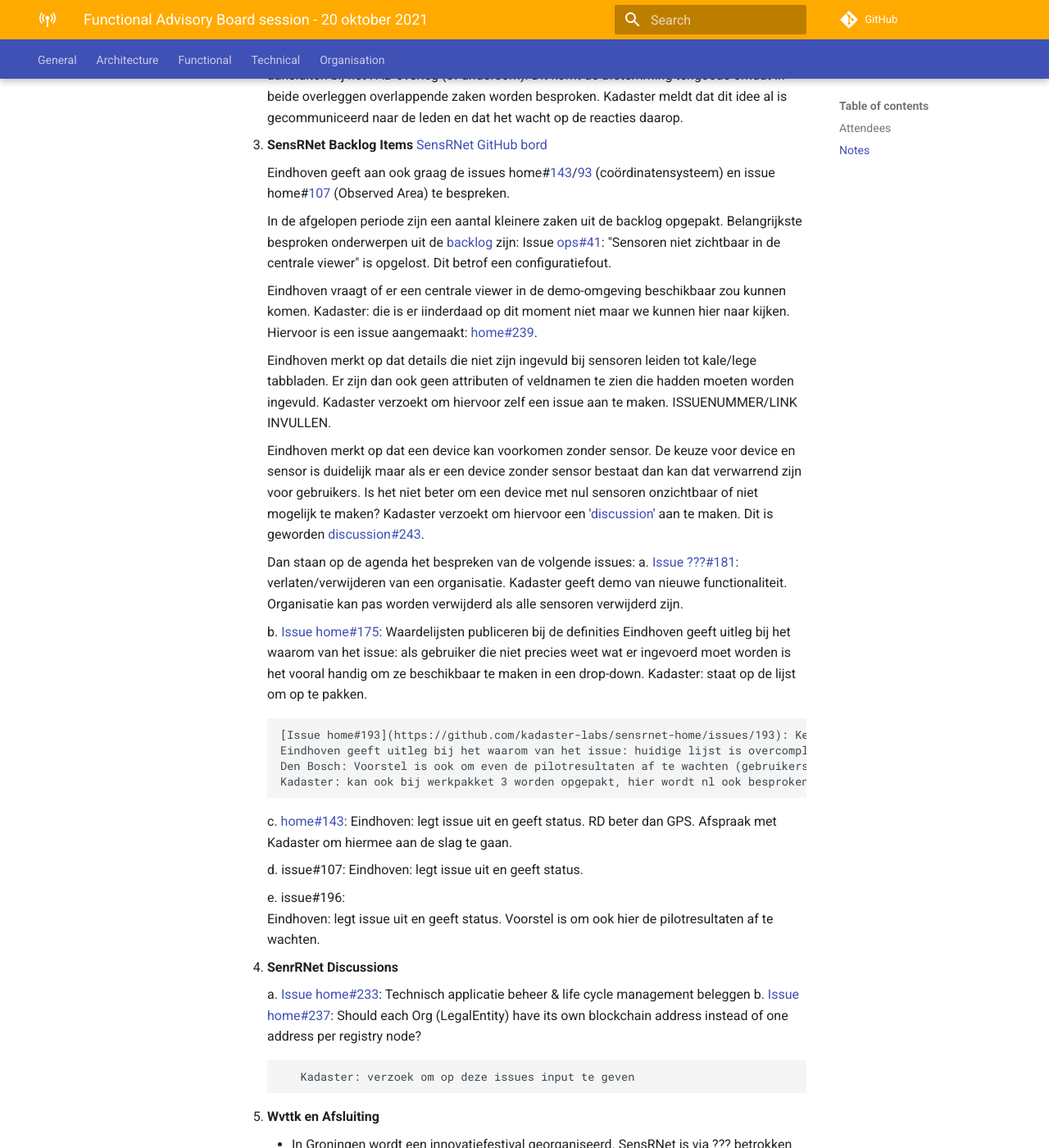
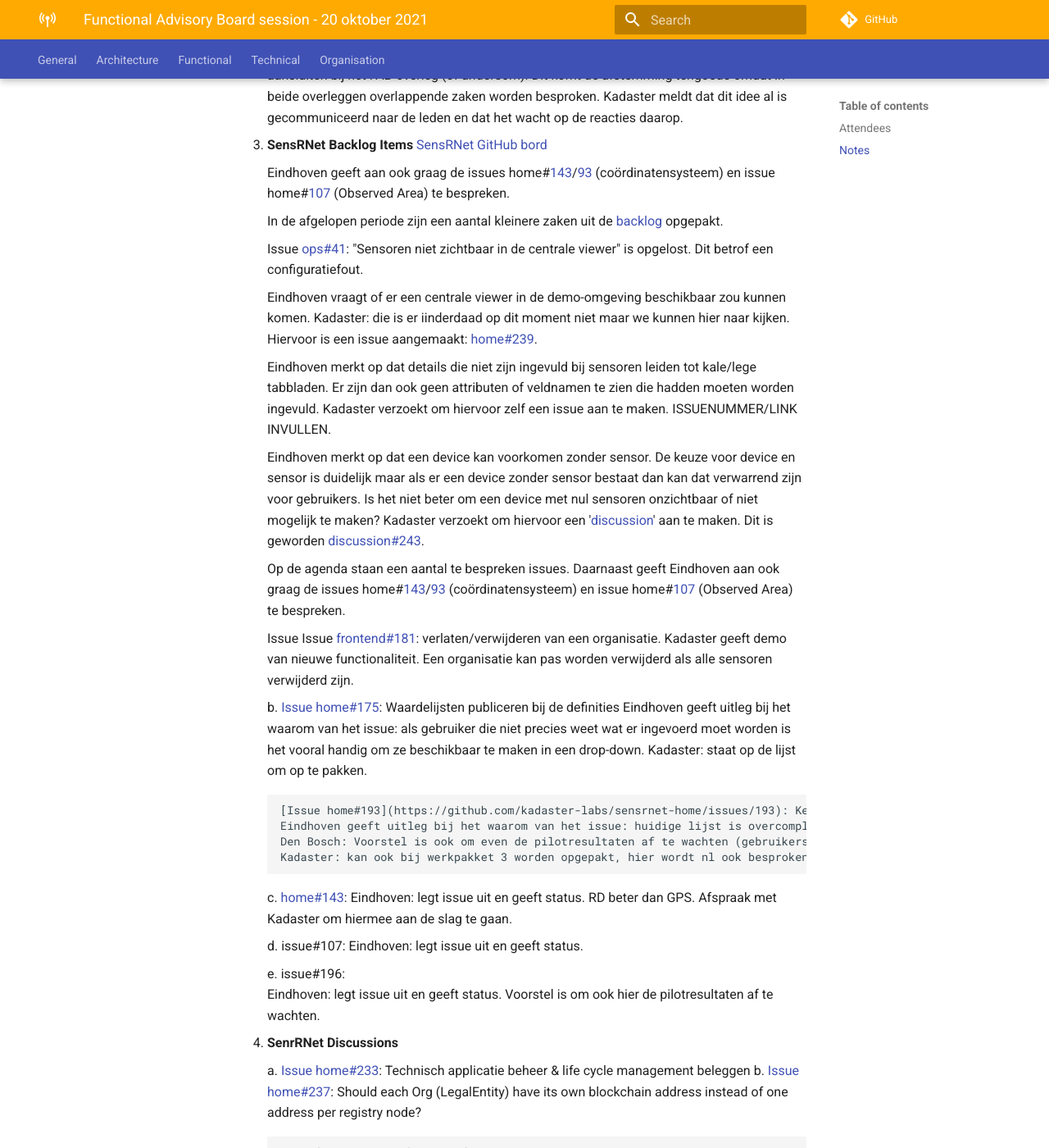
Before and after one commit to kadaster-labs/sensrnet-home, an MkDocs documentation site: the page built from docs/notes/2021-10-20-FAB-notes.md, in a window 1280 px wide and 1400 px high, scrolled down 1410 px. Shown: the whole window at 82% size. Built offline with MkDocs 1.6.1 and Material for MkDocs 9.7.7, drawn with Linux system fonts in a browser that asks for light colours; comment, search, counter and statistics services are not loaded.

Commit message:
Create 2021-10-20-FAB-notes.md

```diff
--- a/docs/notes/2021-10-20-FAB-notes.md
+++ b/docs/notes/2021-10-20-FAB-notes.md
@@ -41,7 +41,10 @@ Onderwerpen:
 
      Eindhoven geeft aan ook graag de issues home#[143](https://github.com/kadaster-labs/sensrnet-home/issues/143)/[93](https://github.com/kadaster-labs/sensrnet-home/issues/93) (coördinatensysteem) en issue home#[107](https://github.com/kadaster-labs/sensrnet-home/issues/107) (Observed Area) te bespreken.
 
-     In de afgelopen periode zijn een aantal kleinere zaken uit de backlog opgepakt. Belangrijkste besproken onderwerpen uit de [backlog](https://github.com/orgs/kadaster-labs/projects/1) zijn:
+
+
+     In de afgelopen periode zijn een aantal kleinere zaken uit de [backlog](https://github.com/orgs/kadaster-labs/projects/1) opgepakt.
+
      Issue [ops#41](https://github.com/kadaster-labs/sensrnet-ops/issues/41): "Sensoren niet zichtbaar in de centrale viewer" is opgelost. Dit betrof een configuratiefout.
 
      Eindhoven vraagt of er een centrale viewer in de demo-omgeving beschikbaar zou kunnen komen. Kadaster: die is er iinderdaad op dit moment niet maar we kunnen hier naar kijken. Hiervoor is een issue aangemaakt: [home#239](https://github.com/kadaster-labs/sensrnet-home/issues/239).
@@ -50,8 +53,9 @@ Onderwerpen:
 
      Eindhoven merkt op dat een device kan voorkomen zonder sensor. De keuze voor device en sensor is duidelijk maar als er een device zonder sensor bestaat dan kan dat verwarrend zijn voor gebruikers. Is het niet beter om een device met nul sensoren onzichtbaar of niet mogelijk te maken? Kadaster verzoekt om hiervoor een '[discussion](https://github.com/kadaster-labs/sensrnet-home/discussions)' aan te maken. Dit is geworden [discussion#243](https://github.com/kadaster-labs/sensrnet-home/discussions/243).
 
-     Dan staan op de agenda het bespreken van de volgende issues:
-     a. [Issue ???#181](https://github.com/kadaster-labs/sensrnet-home/issues/181): verlaten/verwijderen van een organisatie. Kadaster geeft demo van nieuwe functionaliteit. Organisatie kan pas worden verwijderd als alle sensoren verwijderd zijn.
+     Op de agenda staan een aantal te bespreken issues. Daarnaast geeft Eindhoven aan ook graag de issues home#[143](https://github.com/kadaster-labs/sensrnet-home/issues/143)/[93](https://github.com/kadaster-labs/sensrnet-home/issues/93) (coördinatensysteem) en issue home#[107](https://github.com/kadaster-labs/sensrnet-home/issues/107) (Observed Area) te bespreken.
+
+     Issue Issue [frontend#181](https://github.com/kadaster-labs/sensrnet-frontend/issues/181): verlaten/verwijderen van een organisatie. Kadaster geeft demo van nieuwe functionaliteit. Een organisatie kan pas worden verwijderd als alle sensoren verwijderd zijn.
 
      b. [Issue home#175](https://github.com/kadaster-labs/sensrnet-home/issues/175): Waardelijsten publiceren bij de definities
         Eindhoven geeft uitleg bij het waarom van het issue: als gebruiker die niet precies weet wat er ingevoerd moet worden is het vooral handig om ze beschikbaar te maken in een drop-down. Kadaster: staat op de lijst om op te pakken.
```
